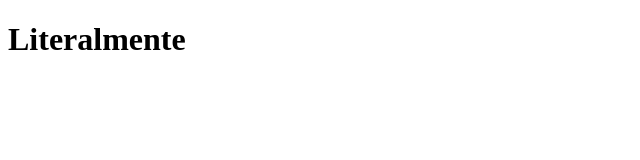
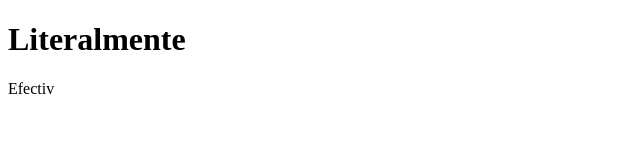
Before and after one commit to hodorojasorin/sorinarseni.me, a plain HTML site: page index.html in a window 1280 px wide. Shown: the full height of the page, 0-640 px from the left. Drawn offline with Linux system fonts and the light colour scheme.

Commit message:
Literalmente

```diff
--- a/index.html
+++ b/index.html
@@ -7,5 +7,6 @@
 </head>
 <body>
     <h1>Literalmente</h1>
+    <p>Efectiv</p>
 </body>
 </html>
```
Also changed, not shown: README.md.
